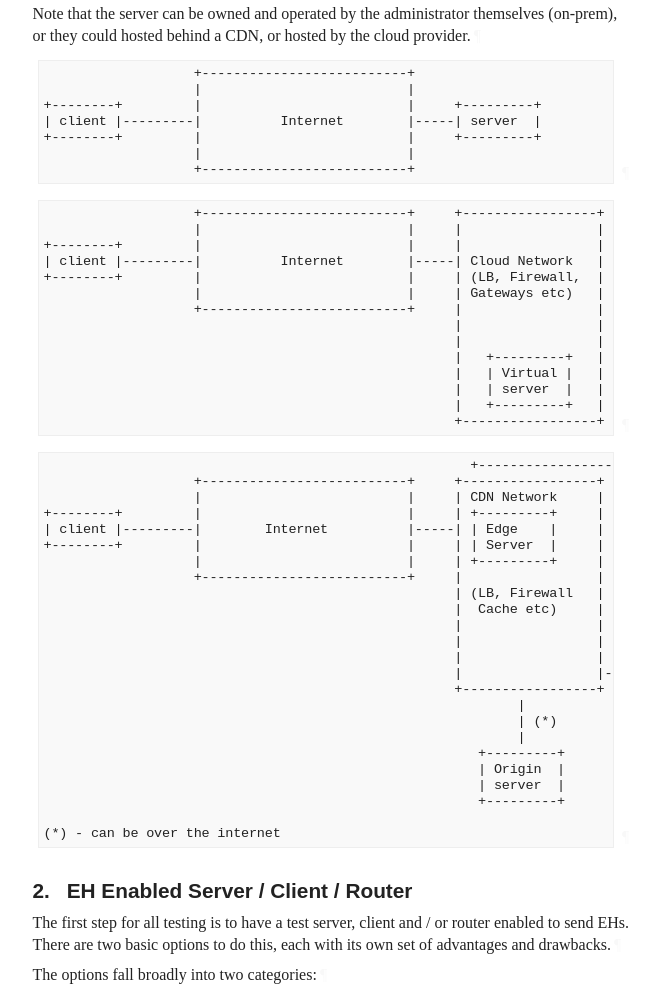
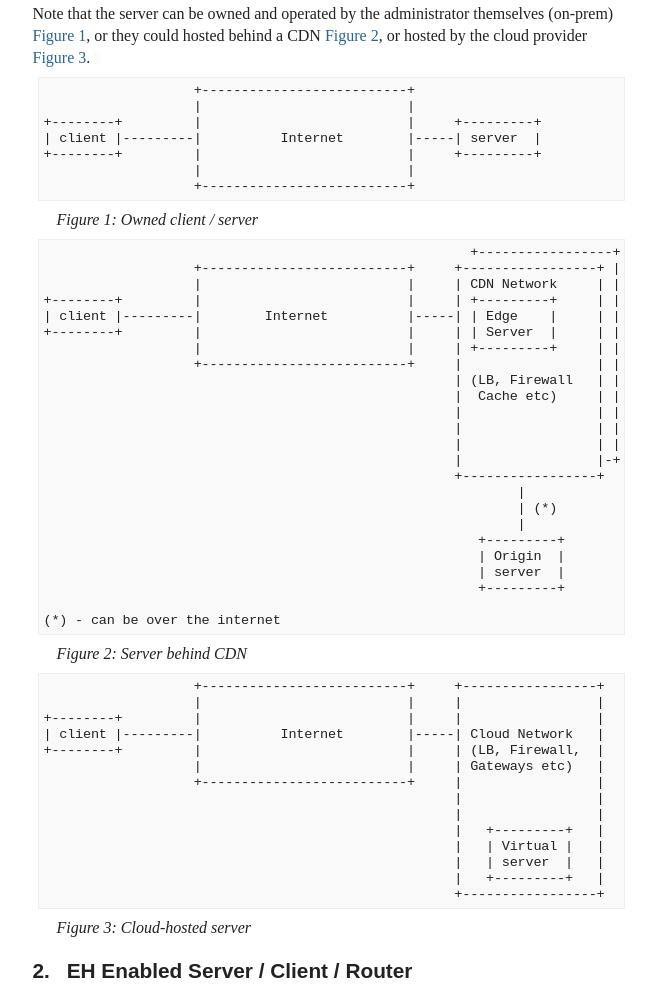
Before and after one commit to dhruvdhody/draft-elkins-v6ops-eh-deepdive-fw, a plain HTML site: page draft-elkins-v6ops-eh-deepdive-fw.html in a window 1280 px wide. Shown: the part 2753-3742 px from the top of the page, without its empty margins (92-751 px from the left). Drawn offline with Linux system fonts and the light colour scheme; a web font is replaced by a local one.

Commit message:
Script updating gh-pages from cd19226. [ci skip]

```diff
--- a/draft-elkins-v6ops-eh-deepdive-fw.html
+++ b/draft-elkins-v6ops-eh-deepdive-fw.html
@@ -1362,10 +1362,12 @@ follow.<a href="#section-abstract-1" class="pilcrow">¶</a></p>
 </li>
         </ul>
 <p id="section-1.3-4">Note that the server can be owned and operated by the administrator
-   themselves (on-prem), or they could hosted behind a CDN, or
-   hosted by the cloud provider.<a href="#section-1.3-4" class="pilcrow">¶</a></p>
-<div id="section-1.3-5">
-<pre class="lang-Figure sourcecode">
+   themselves (on-prem) <a href="#fig-serv" class="auto internal xref">Figure 1</a>, or they could hosted behind a CDN <a href="#fig-cdn" class="auto internal xref">Figure 2</a>, or
+   hosted by the cloud provider <a href="#fig-cloud" class="auto internal xref">Figure 3</a>.<a href="#section-1.3-4" class="pilcrow">¶</a></p>
+<span id="name-owned-client-server"></span><div id="fig-serv">
+<figure id="figure-1">
+          <div class="alignLeft art-text artwork" id="section-1.3-5.1">
+<pre>
                    +--------------------------+
                    |                          |
 +--------+         |                          |     +---------+
@@ -1373,28 +1375,16 @@ follow.<a href="#section-abstract-1" class="pilcrow">¶</a></p>
 +--------+         |                          |     +---------+
                    |                          |
                    +--------------------------+
-</pre><a href="#section-1.3-5" class="pilcrow">¶</a>
-</div>
-<div id="section-1.3-6">
-<pre class="lang-Figure sourcecode">
-                   +--------------------------+     +-----------------+
-                   |                          |     |                 |
-+--------+         |                          |     |                 |
-| client |---------|          Internet        |-----| Cloud Network   |
-+--------+         |                          |     | (LB, Firewall,  |
-                   |                          |     | Gateways etc)   |
-                   +--------------------------+     |                 |
-                                                    |                 |
-                                                    |                 |
-                                                    |   +---------+   |
-                                                    |   | Virtual |   |
-                                                    |   | server  |   |
-                                                    |   +---------+   |
-                                                    +-----------------+
-</pre><a href="#section-1.3-6" class="pilcrow">¶</a>
-</div>
-<div id="section-1.3-7">
-<pre class="lang-Figure sourcecode">
+</pre>
+</div>
+<figcaption><a href="#figure-1" class="selfRef">Figure 1</a>:
+<a href="#name-owned-client-server" class="selfRef">Owned client / server</a>
+          </figcaption></figure>
+</div>
+<span id="name-server-behind-cdn"></span><div id="fig-cdn">
+<figure id="figure-2">
+          <div class="alignLeft art-text artwork" id="section-1.3-6.1">
+<pre>
                                                       +-----------------+
                    +--------------------------+     +-----------------+ |
                    |                          |     | CDN Network     | |
@@ -1419,7 +1409,35 @@ follow.<a href="#section-abstract-1" class="pilcrow">¶</a></p>
                                                        +---------+
 
 (*) - can be over the internet
-</pre><a href="#section-1.3-7" class="pilcrow">¶</a>
+</pre>
+</div>
+<figcaption><a href="#figure-2" class="selfRef">Figure 2</a>:
+<a href="#name-server-behind-cdn" class="selfRef">Server behind CDN</a>
+          </figcaption></figure>
+</div>
+<span id="name-cloud-hosted-server"></span><div id="fig-cloud">
+<figure id="figure-3">
+          <div class="alignLeft art-text artwork" id="section-1.3-7.1">
+<pre>
+                   +--------------------------+     +-----------------+
+                   |                          |     |                 |
++--------+         |                          |     |                 |
+| client |---------|          Internet        |-----| Cloud Network   |
++--------+         |                          |     | (LB, Firewall,  |
+                   |                          |     | Gateways etc)   |
+                   +--------------------------+     |                 |
+                                                    |                 |
+                                                    |                 |
+                                                    |   +---------+   |
+                                                    |   | Virtual |   |
+                                                    |   | server  |   |
+                                                    |   +---------+   |
+                                                    +-----------------+
+</pre>
+</div>
+<figcaption><a href="#figure-3" class="selfRef">Figure 3</a>:
+<a href="#name-cloud-hosted-server" class="selfRef">Cloud-hosted server</a>
+          </figcaption></figure>
 </div>
 </section>
 </div>
```
Also changed, not shown: draft-elkins-v6ops-eh-deepdive-fw.txt.
